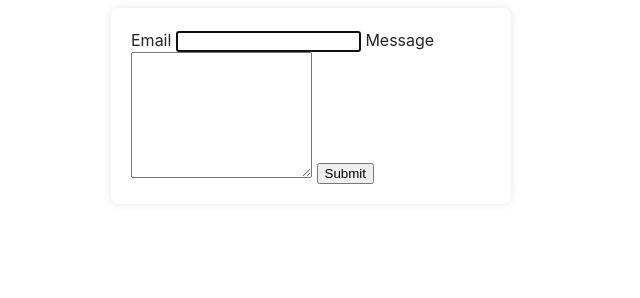
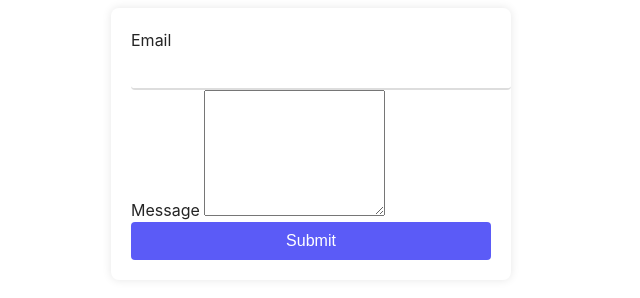
Before and after one commit to Yelyzaveta2004/goit-js-hw-09, a website built with Vite: page src/2-form.html in a window 1280 px wide. Shown: the whole page, without its empty margins (329-969 px from the left). Built offline with nearby package versions, Linux system fonts and the light colour scheme; files whose address does not match are found by name.

Commit message:
виправила неточності в стилях

```diff
--- a/src/css/styles.css
+++ b/src/css/styles.css
@@ -53,7 +53,7 @@
 }
 
 
-.login-form input[type="email"]
+.feedback-form input[type="email"]
 {
   width: 100%;
   padding: 10px;
@@ -64,7 +64,7 @@
   font-size: 14px;
 }
 
-.login-form button[type="submit"] {
+.feedback-form button[type="submit"] {
   width: 100%;
   padding: 10px;
   background-color: rgb(91, 91, 247);
```
